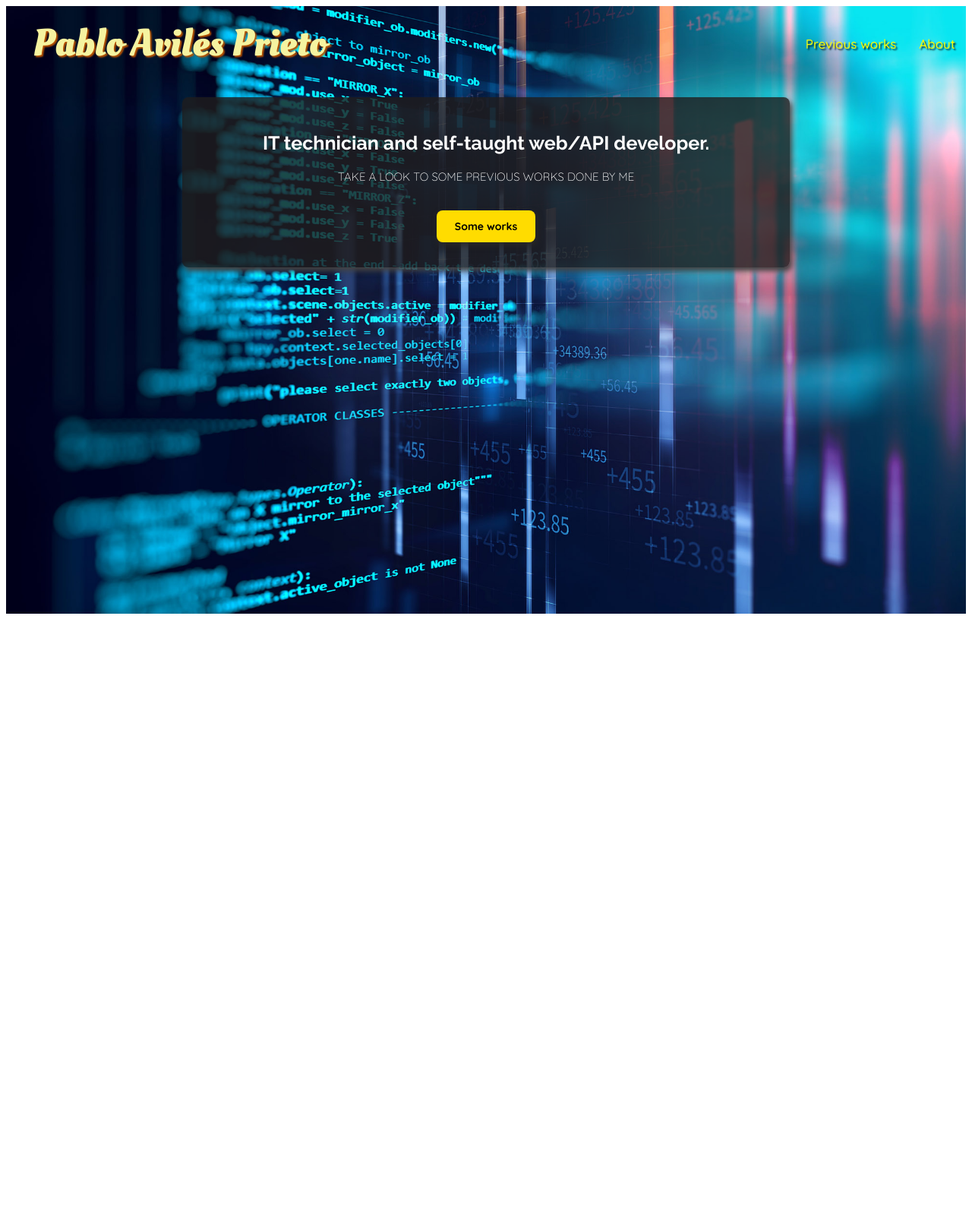
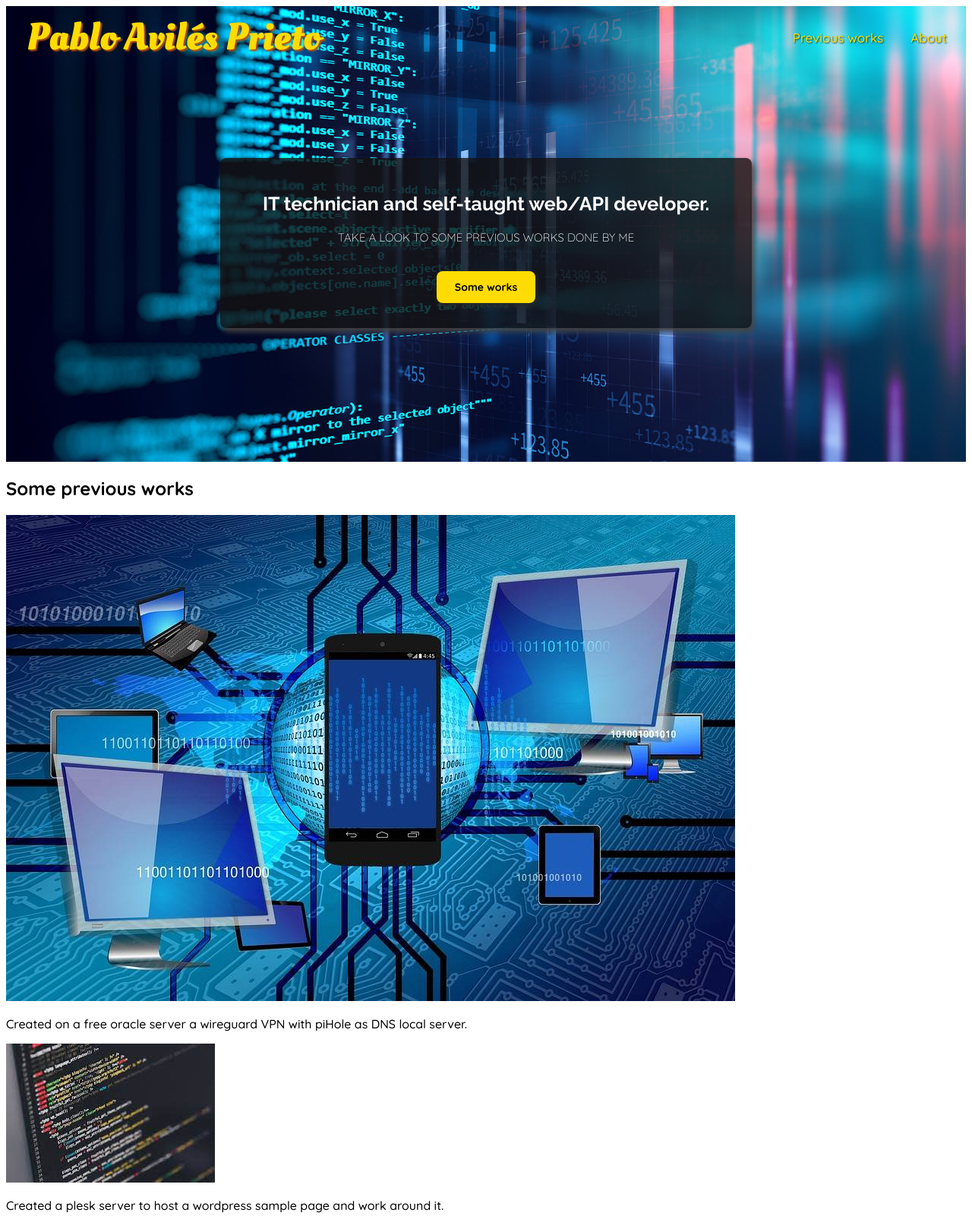
Before and after one commit to Pablo-Aviles-Prieto/personal-web-site, a plain HTML site: page index.html in a window 1280 px wide. Shown: the top 1601 px of the page at 76% size. Before the commit the page ends 816 px from the top, so only its background shows below. Drawn offline with Linux system fonts and the light colour scheme.

Commit message:
Preparing structure of section 2

```diff
--- a/css/main-style.css
+++ b/css/main-style.css
@@ -1,13 +1,13 @@
 .main-card {
-  width: 800px;
-  background-color: rgba(32, 29, 29, 0.8);
+  width: 700px;
+  background-color: rgba(19, 18, 18, 0.8);
   box-shadow: 3px 5px 7px rgb(68, 67, 67);
   border-radius: 8px;
   text-align: center;
   padding: 45px 0;
   margin: 0 auto;
   position: relative;
-  top: 120px;
+  top: 200px;
 }
 
 .main-card h1 {
@@ -43,7 +43,7 @@
 }
 
 #main-section {
-  height: 800px;
+  height: 600px;
   width: auto;
   background-image: url("/images/webdevp.jpg");
   background-position: center;
--- a/css/shared.css
+++ b/css/shared.css
@@ -9,15 +9,23 @@ header {
   padding: 15px 25px;
   position: absolute;
   width: 100%;
+  top: 0;
+  left: 0;
   box-sizing: border-box;
 }
 
 header a {
-  color: rgb(255, 251, 0);
+  color: rgb(255, 220, 0);
   text-decoration: none;
   font-size: 17px;
-  padding: 5px;
-  text-shadow: 2px 2px 2px rgba(0, 0, 0, 0.8)
+  padding: 5px 8px;
+  text-shadow: 1px 1px 2px rgba(0, 0, 0, 0.7);
+  border-radius: 6px;
+}
+
+header li a:hover {
+  color: rgb(77, 77,77);
+  background-color: rgb(255, 220, 0);
 }
 
 ul {
@@ -37,9 +45,14 @@ nav li {
 #page-logo a {
   padding: 10px;
   font-family: "Oleo Script", sans-serif;
-  color: rgb(245, 243, 160);
+  color: rgb(255, 220, 0);
   font-size: 50px;
   text-decoration: none;
   text-transform: initial;
   text-shadow: 2px 2px 2px rgb(185, 83, 0);
 }
+
+#page-logo a:hover {
+  color: rgb(245, 243, 50);
+  text-shadow: 3px 3px 3px rgb(145, 66, 2);
+}
--- a/index.html
+++ b/index.html
@@ -29,14 +29,45 @@
     <main>
       <section id="main-section">
         <div class="main-card">
-          <h1>
-            IT technician and self-taught web/API developer.
-          </h1>
+          <h1>IT technician and self-taught web/API developer.</h1>
           <p>Take a look to some previous works done by me</p>
           <a href="/previous-works/">Some works</a>
         </div>
       </section>
-      <section id="works-previews"></section>
+      <section id="works-previews">
+        <h2>Some previous works</h2>
+        <div class="prevs-works">
+          <ul>
+            <li class="prevs-imgs">
+              <img
+                src="/images/prevs-works/sysadmin3.jpg"
+                alt="Multiple connected devices"
+              />
+              <p>
+                Created on a free oracle server a
+                <span>wireguard VPN with piHole as DNS</span> local server.
+              </p>
+            </li>
+            <li class="prevs-imgs">
+              <img
+                src="/images/prevs-works/webdev-coding1.jfif"
+                alt="Code on a computer"
+              />
+              <p>
+                Created a <span>plesk server</span> to host a wordpress sample
+                page and work around it.
+              </p>
+            </li>
+            <li class="prevs-imgs">
+              <img
+                src="/images/prevs-works/webdev-coding2.JPG"
+                alt="Mobile app development"
+              />
+              <p><span>Personal webpage</span> madre from the ground up</p>
+            </li>
+          </ul>
+        </div>
+      </section>
     </main>
     <footer></footer>
   </body>
```
Also changed, not shown: images/prevs-works/sysadmin1.jpg (added), images/prevs-works/sysadmin2.webp (added), images/prevs-works/sysadmin3.jpg (added), images/prevs-works/webdev-coding1.jfif (added), images/prevs-works/webdev-coding2.JPG (added).
